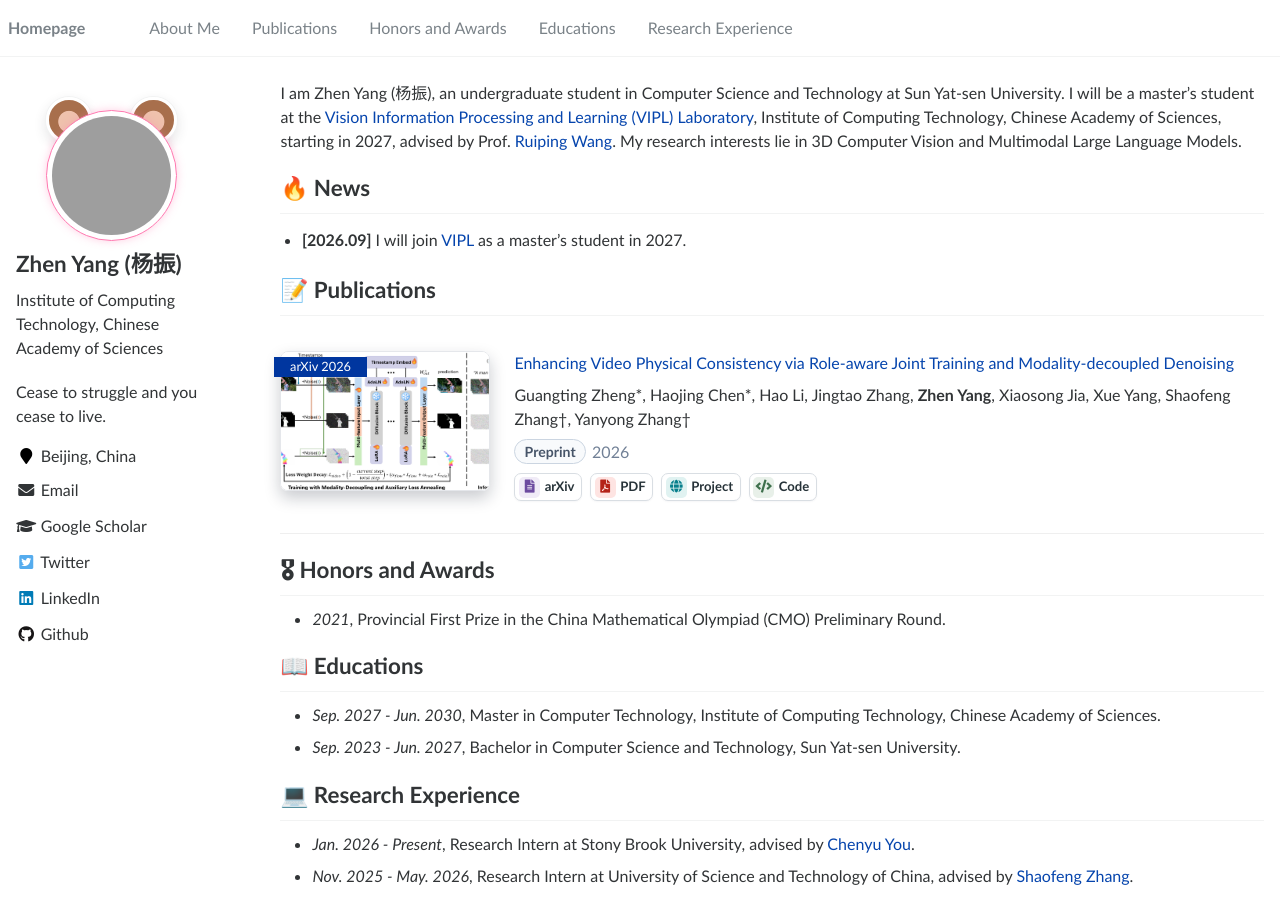
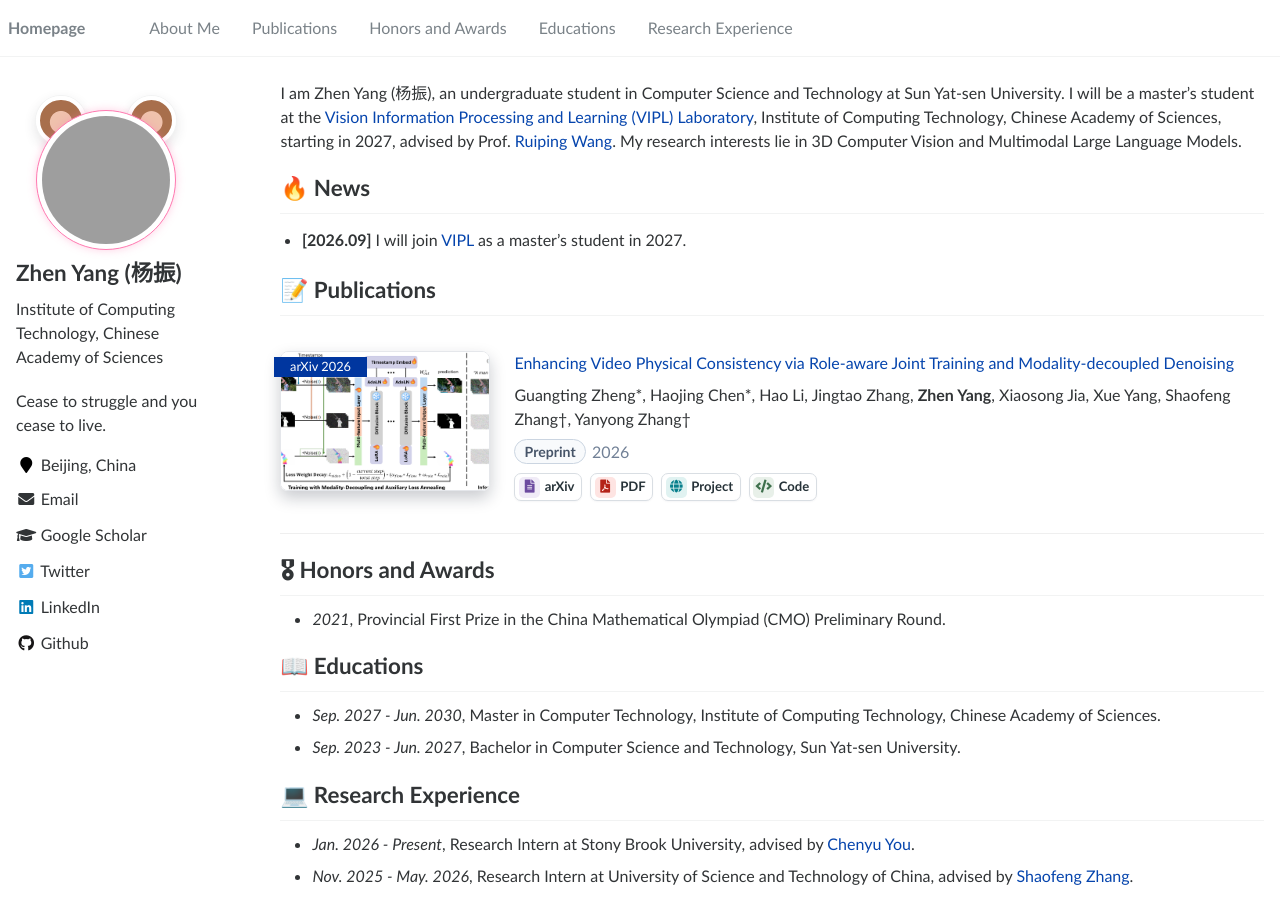
Before and after one commit to MichaelYeung2004/michaelyeung2004.github.io, a Jekyll site: the page built from _pages/about.md, in a window 1280 px wide. Built offline with Jekyll 4.4.1, drawn with Linux system fonts in a browser that asks for light colours; grey boxes are pictures that could not be loaded.

Commit message:
Resize and nudge desktop avatar left

```diff
--- a/_sass/_sidebar.scss
+++ b/_sass/_sidebar.scss
@@ -141,15 +141,16 @@
   }
 
   @include breakpoint($large) {
-    width: 131.25px;
+    width: 140px;
     margin: 14px auto 0;
+    transform: translateX(-5px);
 
     &::before,
     &::after {
-      top: -13.5px;
-      width: 46.5px;
-      height: 46.5px;
-      border-width: 3.75px;
+      top: -14.4px;
+      width: 49.6px;
+      height: 49.6px;
+      border-width: 4px;
       box-shadow: 0 0 0 1px $border-color, 0 5px 13px rgba(49, 52, 54, 0.14);
     }
 
```
